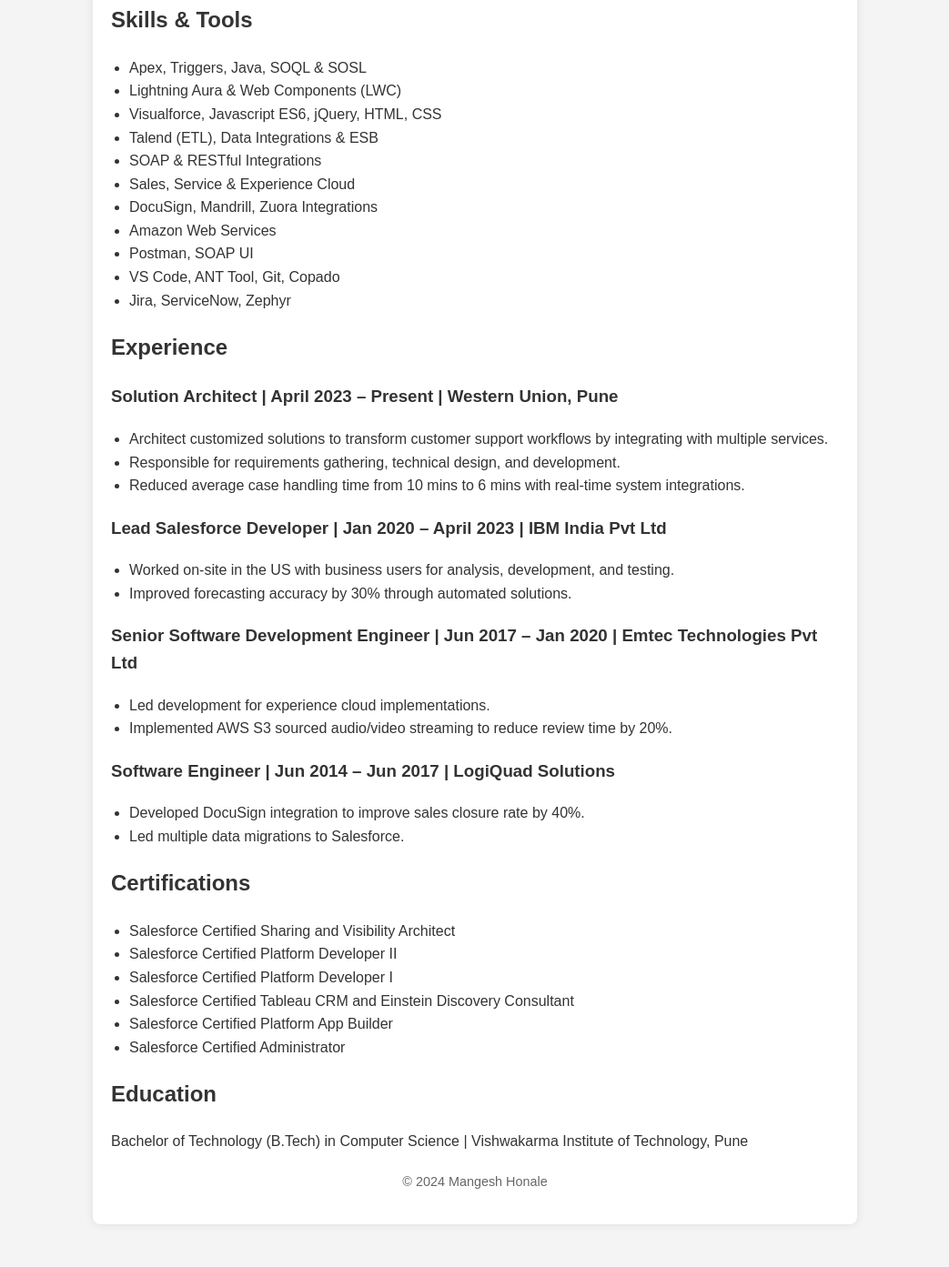
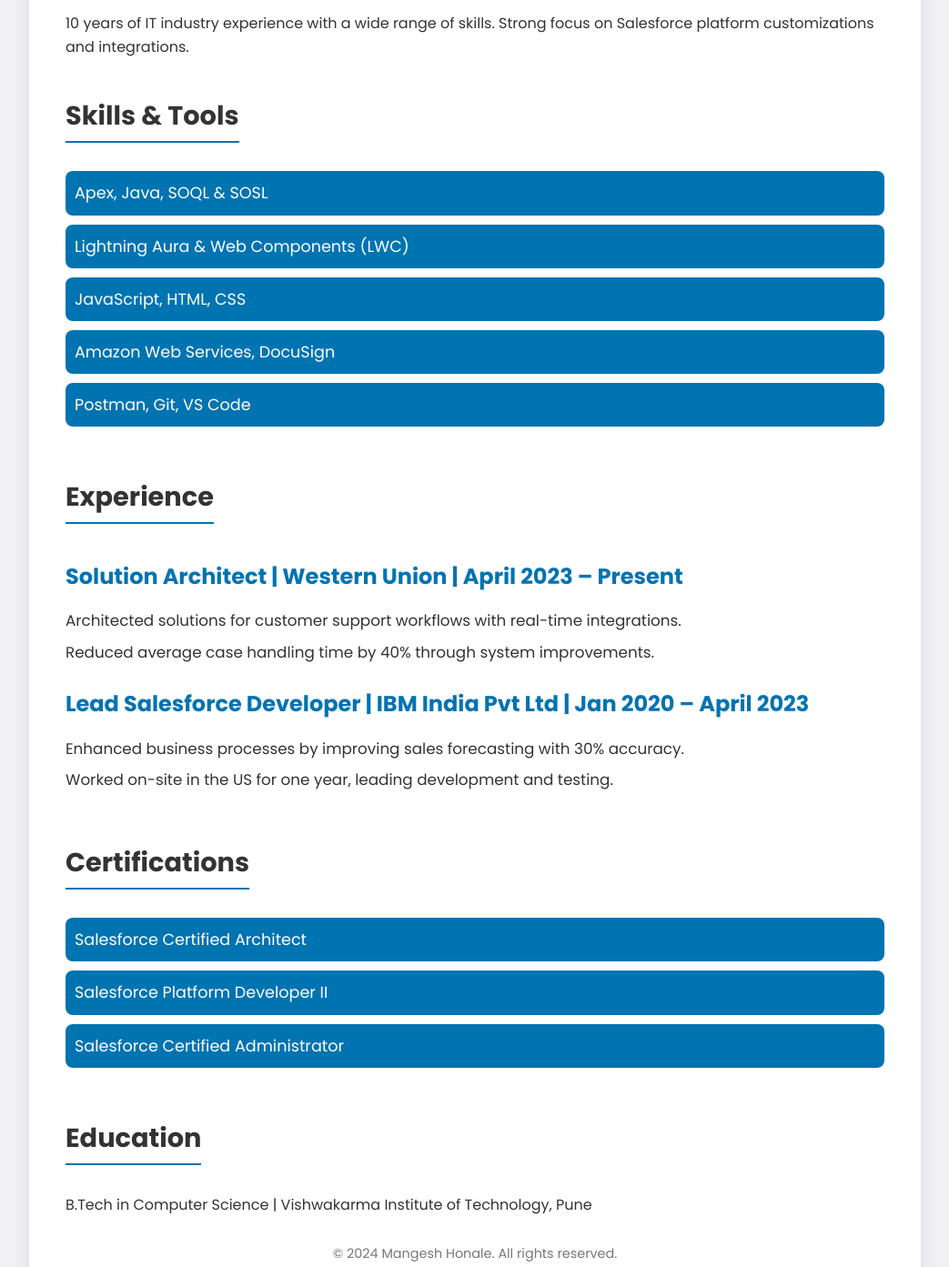
Before and after one commit to MangeshHonale/mangeshhonale.github.io, a plain HTML site: page index.html in a window 1280 px wide. Shown: the part 456-1849 px from the top of the page at 91% size, without its empty margins (118-1161 px from the left). Before the commit the page ends 1822 px from the top, so only its background shows below. Drawn offline with Linux system fonts and the light colour scheme.

Commit message:
Improved design

```diff
--- a/index.html
+++ b/index.html
@@ -5,44 +5,118 @@
     <meta name="viewport" content="width=device-width, initial-scale=1.0">
     <title>Mangesh Honale - Resume</title>
     <style>
+        /* Google Fonts */
+        @import url('https://fonts.googleapis.com/css2?family=Poppins:wght@300;400;700&display=swap');
+
         body {
-            font-family: Arial, sans-serif;
+            font-family: 'Poppins', sans-serif;
+            margin: 0;
+            padding: 0;
+            background-color: #f0f0f5;
+            color: #333;
             line-height: 1.6;
-            margin: 0;
-            padding: 20px;
-            background-color: #f4f4f4;
-            color: #333;
         }
+
         .container {
-            max-width: 800px;
-            margin: auto;
-            background: #fff;
-            padding: 20px;
-            border-radius: 8px;
-            box-shadow: 0 0 10px rgba(0, 0, 0, 0.1);
+            max-width: 900px;
+            margin: 50px auto;
+            background-color: #fff;
+            padding: 40px;
+            border-radius: 15px;
+            box-shadow: 0 4px 20px rgba(0, 0, 0, 0.1);
         }
-        h1, h2, h3 {
-            color: #333;
-        }
-        .contact-info {
+
+        h1 {
+            font-size: 2.5em;
+            color: #0073b1;
             text-align: center;
             margin-bottom: 20px;
         }
+
+        .contact-info {
+            text-align: center;
+            margin-bottom: 30px;
+        }
+
+        .contact-info p {
+            font-size: 1.2em;
+            color: #555;
+        }
+
         .contact-info a {
             color: #0073b1;
             text-decoration: none;
         }
+
+        .section-title {
+            font-size: 1.8em;
+            color: #333;
+            margin-bottom: 15px;
+            border-bottom: 2px solid #0073b1;
+            display: inline-block;
+            padding-bottom: 5px;
+        }
+
         .skills, .experience, .certifications, .education {
-            margin-bottom: 20px;
+            margin-bottom: 30px;
         }
+
         ul {
-            padding-left: 20px;
+            list-style: none;
+            padding: 0;
         }
+
+        ul li {
+            background: #0073b1;
+            color: #fff;
+            margin-bottom: 10px;
+            padding: 10px;
+            border-radius: 8px;
+            font-size: 1.1em;
+        }
+
+        .experience h3 {
+            font-size: 1.5em;
+            margin-bottom: 10px;
+            color: #0073b1;
+        }
+
+        .experience ul li {
+            background: none;
+            color: #333;
+            margin-bottom: 8px;
+            padding: 0;
+            font-size: 1.05em;
+        }
+
         .footer {
             text-align: center;
-            margin-top: 20px;
+            margin-top: 30px;
             font-size: 0.9em;
-            color: #666;
+            color: #777;
+        }
+
+        /* Responsive for mobile devices */
+        @media (max-width: 768px) {
+            body {
+                padding: 20px;
+            }
+
+            .container {
+                padding: 20px;
+            }
+
+            h1 {
+                font-size: 2em;
+            }
+
+            .section-title {
+                font-size: 1.5em;
+            }
+
+            ul li {
+                font-size: 1em;
+            }
         }
     </style>
 </head>
@@ -51,71 +125,50 @@
         <h1>Mangesh Honale</h1>
         <div class="contact-info">
             <p>A804, Courtyard One, Wakad, Pune - 411057</p>
-            <p>Email: <a href="mailto:honalemangesh@gmail.com">honalemangesh@gmail.com</a></p>
-            <p>Phone: +91-9421584278</p>
-            <p>LinkedIn: <a href="https://www.linkedin.com/in/honale" target="_blank">linkedin.com/in/honale</a></p>
+            <p>Email: <a href="mailto:honalemangesh@gmail.com">honalemangesh@gmail.com</a> | Phone: +91-9421584278</p>
+            <p><a href="https://www.linkedin.com/in/honale" target="_blank">LinkedIn Profile</a></p>
         </div>
 
-        <h2>Profile Summary</h2>
-        <p>10 years of IT industry experience encompassing a wide range of skill sets, roles, and industry verticals. Extensive experience with analysis, design, development, customizations, and implementation on the Salesforce platform.</p>
+        <h2 class="section-title">Profile Summary</h2>
+        <p>10 years of IT industry experience with a wide range of skills. Strong focus on Salesforce platform customizations and integrations.</p>
 
-        <h2>Skills & Tools</h2>
-        <ul>
-            <li>Apex, Triggers, Java, SOQL & SOSL</li>
+        <h2 class="section-title">Skills & Tools</h2>
+        <ul class="skills">
+            <li>Apex, Java, SOQL & SOSL</li>
             <li>Lightning Aura & Web Components (LWC)</li>
-            <li>Visualforce, Javascript ES6, jQuery, HTML, CSS</li>
-            <li>Talend (ETL), Data Integrations & ESB</li>
-            <li>SOAP & RESTful Integrations</li>
-            <li>Sales, Service & Experience Cloud</li>
-            <li>DocuSign, Mandrill, Zuora Integrations</li>
-            <li>Amazon Web Services</li>
-            <li>Postman, SOAP UI</li>
-            <li>VS Code, ANT Tool, Git, Copado</li>
-            <li>Jira, ServiceNow, Zephyr</li>
+            <li>JavaScript, HTML, CSS</li>
+            <li>Amazon Web Services, DocuSign</li>
+            <li>Postman, Git, VS Code</li>
         </ul>
 
-        <h2>Experience</h2>
+        <h2 class="section-title">Experience</h2>
 
-        <h3>Solution Architect | April 2023 – Present | Western Union, Pune</h3>
-        <ul>
-            <li>Architect customized solutions to transform customer support workflows by integrating with multiple services.</li>
-            <li>Responsible for requirements gathering, technical design, and development.</li>
-            <li>Reduced average case handling time from 10 mins to 6 mins with real-time system integrations.</li>
-        </ul>
+        <div class="experience">
+            <h3>Solution Architect | Western Union | April 2023 – Present</h3>
+            <ul>
+                <li>Architected solutions for customer support workflows with real-time integrations.</li>
+                <li>Reduced average case handling time by 40% through system improvements.</li>
+            </ul>
 
-        <h3>Lead Salesforce Developer | Jan 2020 – April 2023 | IBM India Pvt Ltd</h3>
-        <ul>
-            <li>Worked on-site in the US with business users for analysis, development, and testing.</li>
-            <li>Improved forecasting accuracy by 30% through automated solutions.</li>
-        </ul>
+            <h3>Lead Salesforce Developer | IBM India Pvt Ltd | Jan 2020 – April 2023</h3>
+            <ul>
+                <li>Enhanced business processes by improving sales forecasting with 30% accuracy.</li>
+                <li>Worked on-site in the US for one year, leading development and testing.</li>
+            </ul>
+        </div>
 
-        <h3>Senior Software Development Engineer | Jun 2017 – Jan 2020 | Emtec Technologies Pvt Ltd</h3>
-        <ul>
-            <li>Led development for experience cloud implementations.</li>
-            <li>Implemented AWS S3 sourced audio/video streaming to reduce review time by 20%.</li>
-        </ul>
-
-        <h3>Software Engineer | Jun 2014 – Jun 2017 | LogiQuad Solutions</h3>
-        <ul>
-            <li>Developed DocuSign integration to improve sales closure rate by 40%.</li>
-            <li>Led multiple data migrations to Salesforce.</li>
-        </ul>
-
-        <h2>Certifications</h2>
-        <ul>
-            <li>Salesforce Certified Sharing and Visibility Architect</li>
-            <li>Salesforce Certified Platform Developer II</li>
-            <li>Salesforce Certified Platform Developer I</li>
-            <li>Salesforce Certified Tableau CRM and Einstein Discovery Consultant</li>
-            <li>Salesforce Certified Platform App Builder</li>
+        <h2 class="section-title">Certifications</h2>
+        <ul class="certifications">
+            <li>Salesforce Certified Architect</li>
+            <li>Salesforce Platform Developer II</li>
             <li>Salesforce Certified Administrator</li>
         </ul>
 
-        <h2>Education</h2>
-        <p>Bachelor of Technology (B.Tech) in Computer Science | Vishwakarma Institute of Technology, Pune</p>
+        <h2 class="section-title">Education</h2>
+        <p>B.Tech in Computer Science | Vishwakarma Institute of Technology, Pune</p>
 
         <div class="footer">
-            <p>© 2024 Mangesh Honale</p>
+            <p>© 2024 Mangesh Honale. All rights reserved.</p>
         </div>
     </div>
 </body>
```
